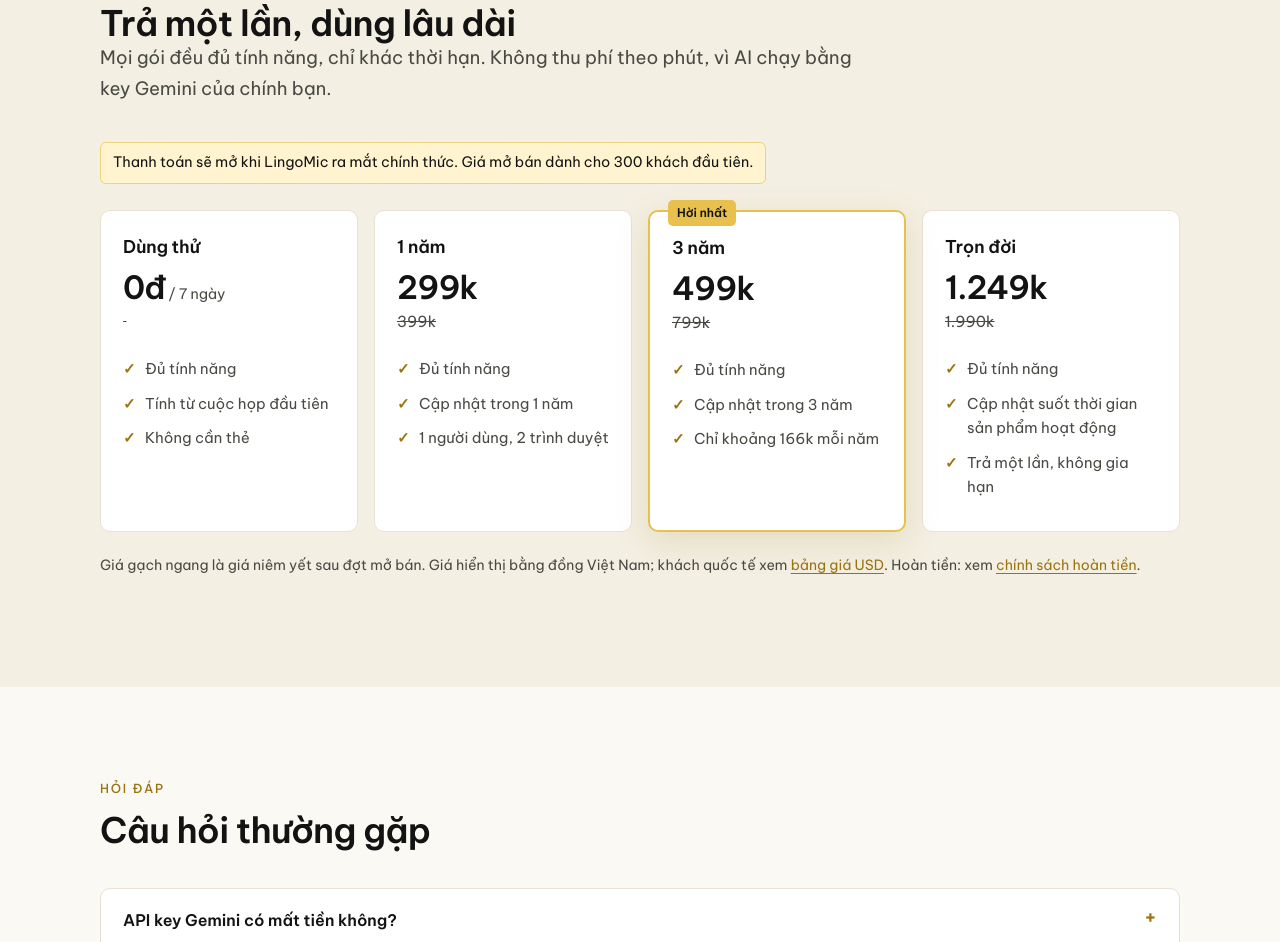
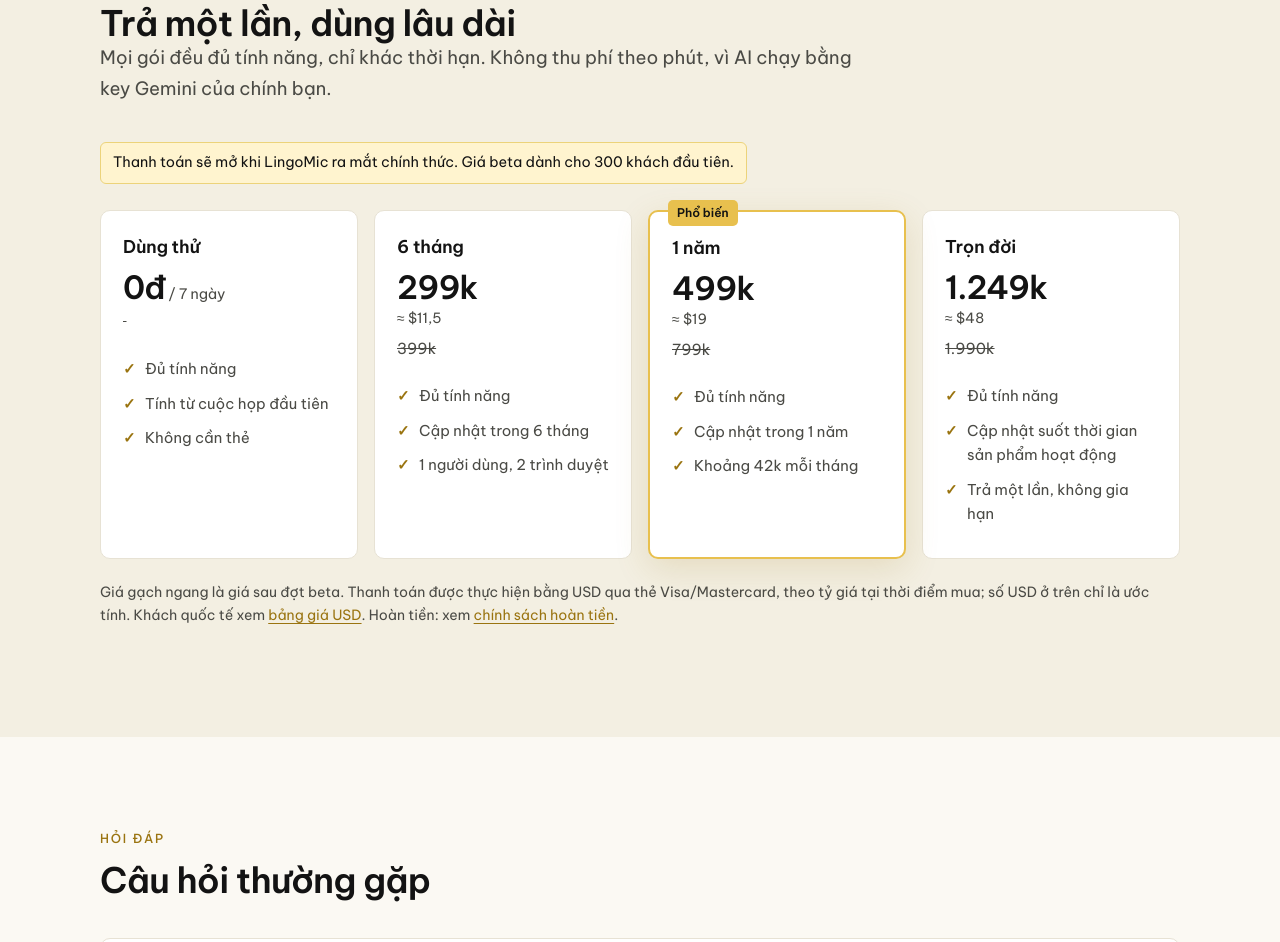
Before and after one commit to kaokray/LingoMic, a plain HTML site: page index.html in a window 1280 px wide. Shown: the part 3036-3978 px from the top of the page. Drawn offline with Linux system fonts and the light colour scheme.

Commit message:
pricing: 6 months, 1 year and lifetime; show VND with approximate USD
Co-Authored-By: Claude Sonnet 5.5 <noreply@anthropic.com>

```diff
--- a/assets/site.css
+++ b/assets/site.css
@@ -125,3 +125,5 @@ footer small { color: #8a8678; line-height: 1.6; display: block; max-width: 80ch
 .hero .shot .crop { border-radius: 14px 14px 0 0; }
 .gallery .crop { border: 1px solid var(--line); box-shadow: 0 8px 30px rgba(0,0,0,.08); }
 .hero h1 { max-width: 16ch; }
+
+.usd { color: var(--ink-2); font-size: .88rem; margin-top: 4px; }
--- a/index.html
+++ b/index.html
@@ -66,18 +66,18 @@
 <section id="bang-gia" class="alt"><div class="wrap">
   <div class="head"><div class="eyebrow">Bảng giá</div><h2>Trả một lần, dùng lâu dài</h2>
     <p class="lead">Mọi gói đều đủ tính năng, chỉ khác thời hạn. Không thu phí theo phút, vì AI chạy bằng key Gemini của chính bạn.</p></div>
-  <span class="soon">Thanh toán sẽ mở khi LingoMic ra mắt chính thức. Giá mở bán dành cho 300 khách đầu tiên.</span>
+  <span class="soon">Thanh toán sẽ mở khi LingoMic ra mắt chính thức. Giá beta dành cho 300 khách đầu tiên.</span>
   <div class="plans">
     <div class="plan"><h3>Dùng thử</h3><div class="price">0đ<small> / 7 ngày</small></div><div class="was">&nbsp;</div>
       <ul><li>Đủ tính năng</li><li>Tính từ cuộc họp đầu tiên</li><li>Không cần thẻ</li></ul></div>
-    <div class="plan"><h3>1 năm</h3><div class="price">299k</div><div class="was">399k</div>
-      <ul><li>Đủ tính năng</li><li>Cập nhật trong 1 năm</li><li>1 người dùng, 2 trình duyệt</li></ul></div>
-    <div class="plan best"><span class="tag">Hời nhất</span><h3>3 năm</h3><div class="price">499k</div><div class="was">799k</div>
-      <ul><li>Đủ tính năng</li><li>Cập nhật trong 3 năm</li><li>Chỉ khoảng 166k mỗi năm</li></ul></div>
-    <div class="plan"><h3>Trọn đời</h3><div class="price">1.249k</div><div class="was">1.990k</div>
+    <div class="plan"><h3>6 tháng</h3><div class="price">299k</div><div class="usd">≈ $11,5</div><div class="was">399k</div>
+      <ul><li>Đủ tính năng</li><li>Cập nhật trong 6 tháng</li><li>1 người dùng, 2 trình duyệt</li></ul></div>
+    <div class="plan best"><span class="tag">Phổ biến</span><h3>1 năm</h3><div class="price">499k</div><div class="usd">≈ $19</div><div class="was">799k</div>
+      <ul><li>Đủ tính năng</li><li>Cập nhật trong 1 năm</li><li>Khoảng 42k mỗi tháng</li></ul></div>
+    <div class="plan"><h3>Trọn đời</h3><div class="price">1.249k</div><div class="usd">≈ $48</div><div class="was">1.990k</div>
       <ul><li>Đủ tính năng</li><li>Cập nhật suốt thời gian sản phẩm hoạt động</li><li>Trả một lần, không gia hạn</li></ul></div>
   </div>
-  <p class="fine">Giá gạch ngang là giá niêm yết sau đợt mở bán. Giá hiển thị bằng đồng Việt Nam; khách quốc tế xem <a href="en/#pricing">bảng giá USD</a>. Hoàn tiền: xem <a href="refund.html">chính sách hoàn tiền</a>.</p>
+  <p class="fine">Giá gạch ngang là giá sau đợt beta. Thanh toán được thực hiện bằng USD qua thẻ Visa/Mastercard, theo tỷ giá tại thời điểm mua; số USD ở trên chỉ là ước tính. Khách quốc tế xem <a href="en/#pricing">bảng giá USD</a>. Hoàn tiền: xem <a href="refund.html">chính sách hoàn tiền</a>.</p>
 </div></section>
 
 <section id="hoi-dap"><div class="wrap">
```
Also changed, not shown: en/index.html (+4 -4 lines), refund.html (+2 -2 lines), terms.html (+2 -2 lines).
